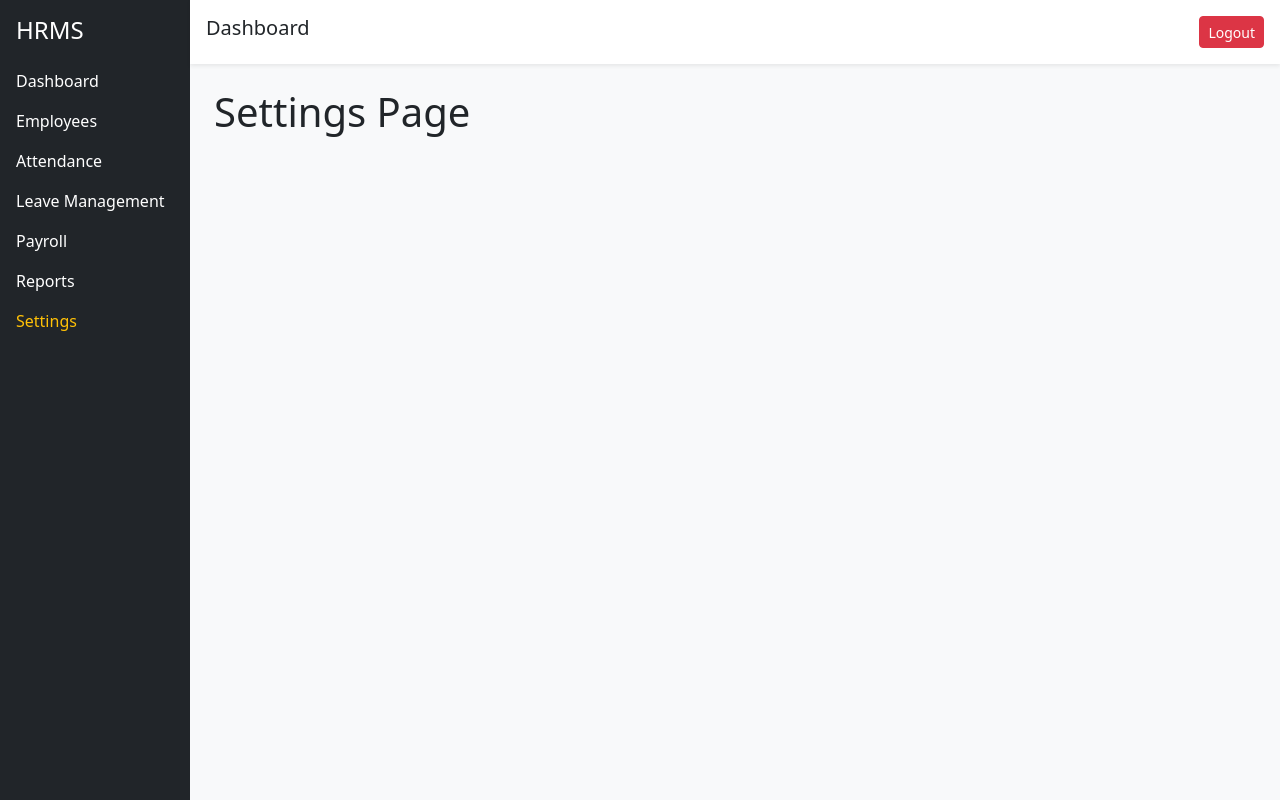
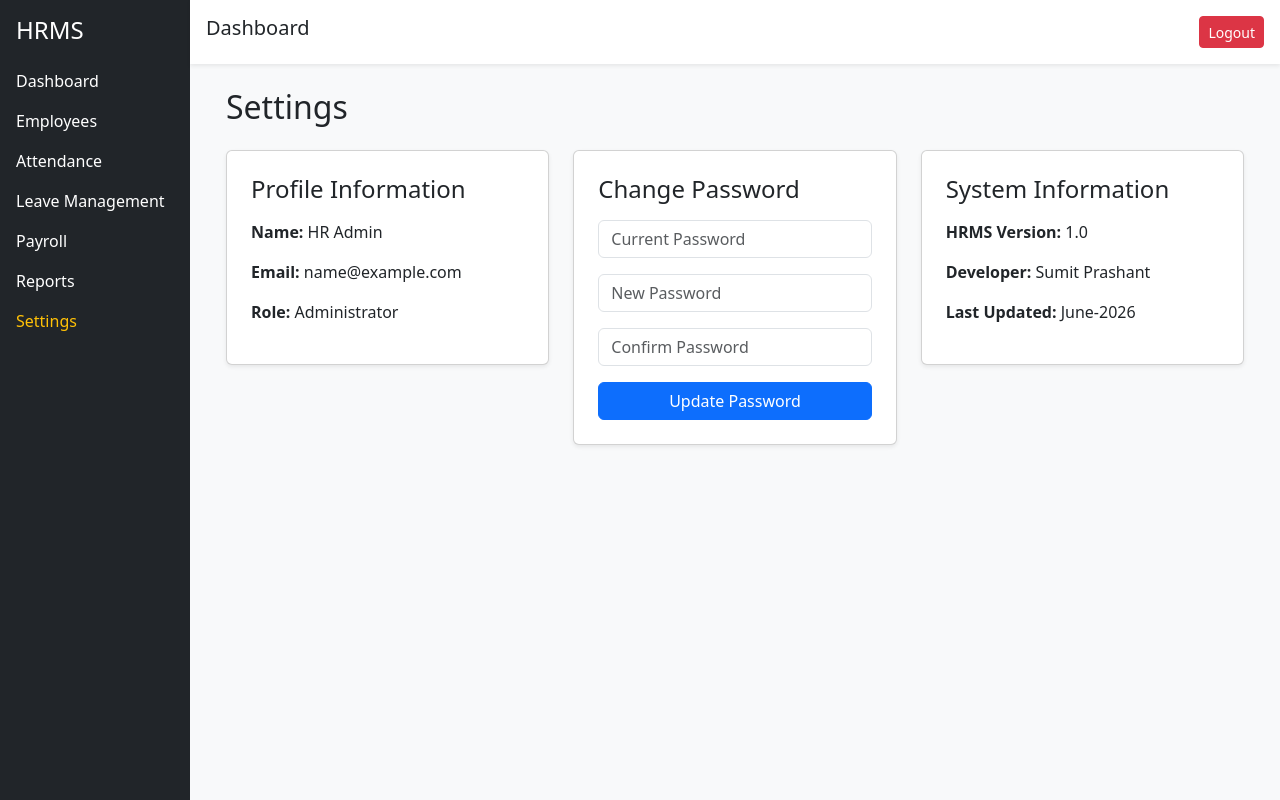
Before and after one commit to SumitVIP25/hrms-dashboard, a React (Vite) app: page /settings in a window 1280 px wide. Built offline with nearby package versions, Linux system fonts and the light colour scheme; sample sign-in values are in the browser's storage; what chartjs-plugin-datalabels would draw is missing.

Commit message:
Setting page updated

```diff
--- a/src/pages/Settings.jsx
+++ b/src/pages/Settings.jsx
@@ -1,9 +1,122 @@
 import MainLayout from "../layout/MainLayout";
+import { useState } from "react";
 
 export default function Settings() {
+
+    const userEmail = localStorage.getItem("userEmail") || "admin@hrms.com";
+
+    const [currentPassword, setCurrentPassword] = useState("");
+    const [newPassword, setNewPassword] = useState("");
+    const [confirmPassword, setConfirmPassword] = useState("");
+
+    const handlePasswordChange = () => {
+        const storedPassword = localStorage.getItem("userPassword") || "admin123";
+
+        if (currentPassword !== storedPassword) {
+            alert("Current password is incorrect");
+            return;
+        }
+
+        if (newPassword !== storedPassword) {
+            alert("New password do not match");
+            return;
+        }
+
+        if (newPassword.length < 6) {
+            alert("Password must be atleast 6 characters");
+            return;
+        }
+
+        localStorage.setItem("userPassword", newPassword);
+
+        alert("Password updated successfully");
+
+        setCurrentPassword("");
+        setNewPassword("");
+        setConfirmPassword("");
+    }
+
+
     return (
         <MainLayout>
-            <h1>Settings Page</h1>
+            <div className="container-fluid">
+                <h2 className="mb-4">Settings</h2>
+
+                <div className="row">
+
+                    {/* profile information */}
+                    <div className="col-md-4 mb-4">
+                        <div className="card p-4 shadow-sm">
+                            <h4 className="mb-3">Profile Information</h4>
+                            <p>
+                                <strong>Name:</strong> HR Admin
+                            </p>
+
+                            <p>
+                                <strong>Email:</strong> {userEmail}
+                            </p>
+
+                            <p>
+                                <strong>Role:</strong> Administrator
+                            </p>
+                        </div>
+                    </div>
+
+                    {/*Change Password */}
+                    <div className="col-md-4 mb-4">
+                        <div className="card p-4 shadow-sm">
+                            <h4 className="mb-3">Change Password</h4>
+                            <input
+                                type="password"
+                                className="form-control mb-3"
+                                placeholder="Current Password"
+                                value={currentPassword}
+                                onChange={(e) => setCurrentPassword(e.target.value)}
+                            />
+
+                            <input
+                                type="password"
+                                className="form-control mb-3"
+                                placeholder="New Password"
+                                value={newPassword}
+                                onChange={(e) => setNewPassword(e.target.value)}
+                            />
+
+                            <input
+                                type="password"
+                                className="form-control mb-3"
+                                placeholder="Confirm Password"
+                                value={confirmPassword}
+                                onChange={(e) => setConfirmPassword(e.target.value)}
+                            />
+
+                            <button className="btn btn-primary w-100"
+                                onClick={handlePasswordChange}>
+                                Update Password
+                            </button>
+                        </div>
+                    </div>
+
+                    {/* System Information */}
+                    <div className="col-md-4 mb-4">
+                        <div className="card p-4 shadow-sm">
+                            <h4 className="mb-3">System Information</h4>
+                            <p>
+                                <strong>HRMS Version:</strong> 1.0
+                            </p>
+
+                            <p>
+                                <strong>Developer:</strong> Sumit Prashant
+                            </p>
+
+                            <p>
+                                <strong>Last Updated:</strong> June-2026
+                            </p>
+                        </div>
+                    </div>
+
+                </div>
+            </div>
         </MainLayout>
     )
 }
```
